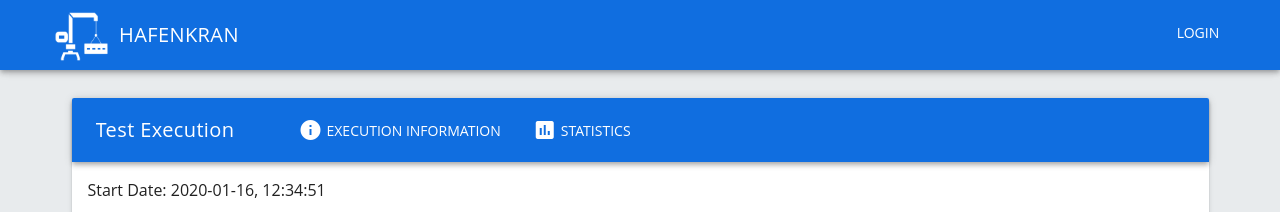
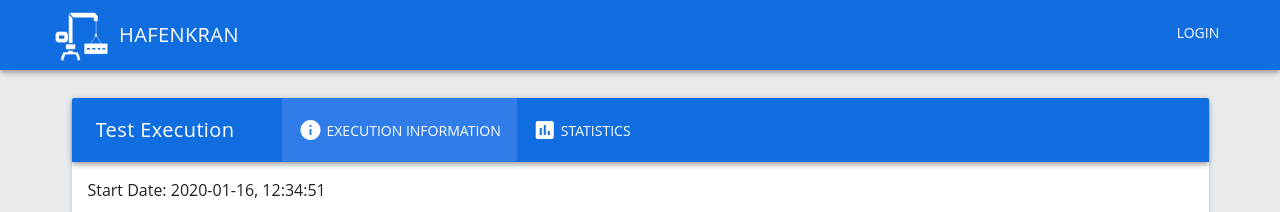
Before and after one commit to cormensratio/hafenkran-client, a Vue app: page /execution/1 in a window 1280 px wide. Shown: the top 212 px of the page. Built offline with nearby package versions, Linux system fonts and the light colour scheme; no server answers; what vue-vega would draw is missing.

Commit message:
EPDS02-225 coloring corrected

```diff
--- a/src/components/views/ExecutionDetailsPage.vue
+++ b/src/components/views/ExecutionDetailsPage.vue
@@ -8,11 +8,13 @@
               {{ execution.name }}
             </v-toolbar-title>
             <v-toolbar-items class="ml-5">
-              <v-btn flat dark @click="activeTab = 1">
+              <v-btn flat dark @click="activeTab = 1"
+                     v-bind:class="{ 'active': (activeTab === 1)}">
                 <v-icon class="mr-1">info</v-icon>
                 Execution Information
               </v-btn>
-              <v-btn flat dark @click="activeTab = 2">
+              <v-btn flat dark @click="activeTab = 2"
+                     v-bind:class="{ 'active': (activeTab === 2)}">
                 <v-icon class="mr-1">insert_chart</v-icon>
                 Statistics
               </v-btn>
@@ -325,4 +327,7 @@ export default {
     height: 100%;
     width: 100%;
   }
+  .active {
+    background-color: #307dea;
+  }
 </style>
--- a/src/components/views/ExecutionStatisticsPage.vue
+++ b/src/components/views/ExecutionStatisticsPage.vue
@@ -17,6 +17,7 @@
         <v-list-tile v-for="(result, index) in resultList.resultList"
                      :key="index" class="option"
                      v-bind:class="{ 'active': (result === selectedResult)}"
+                     ripple
                      @click="loadResultContent(result, index)"
         >
           <v-list-tile-title>{{result.name}}</v-list-tile-title>
```
